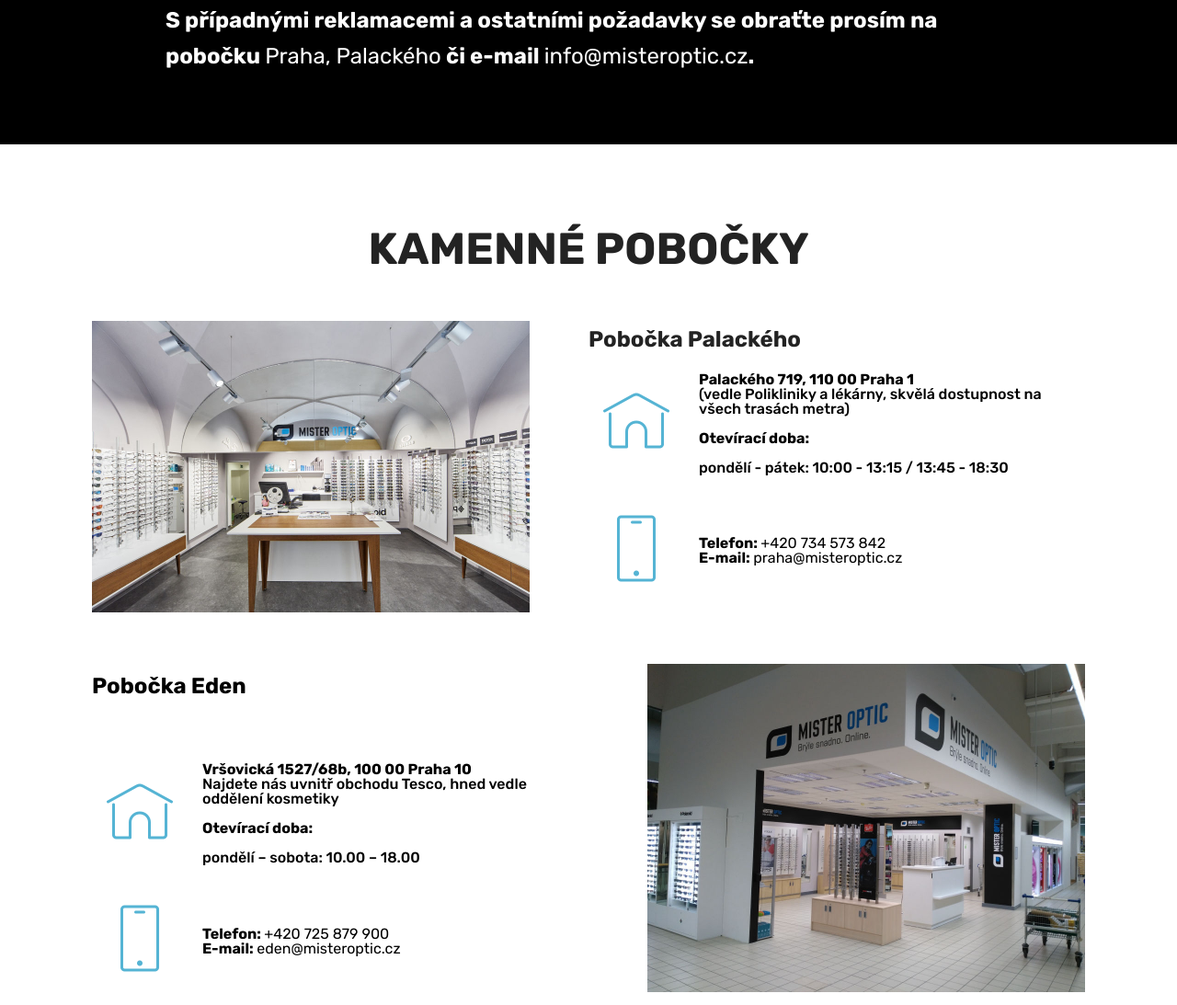
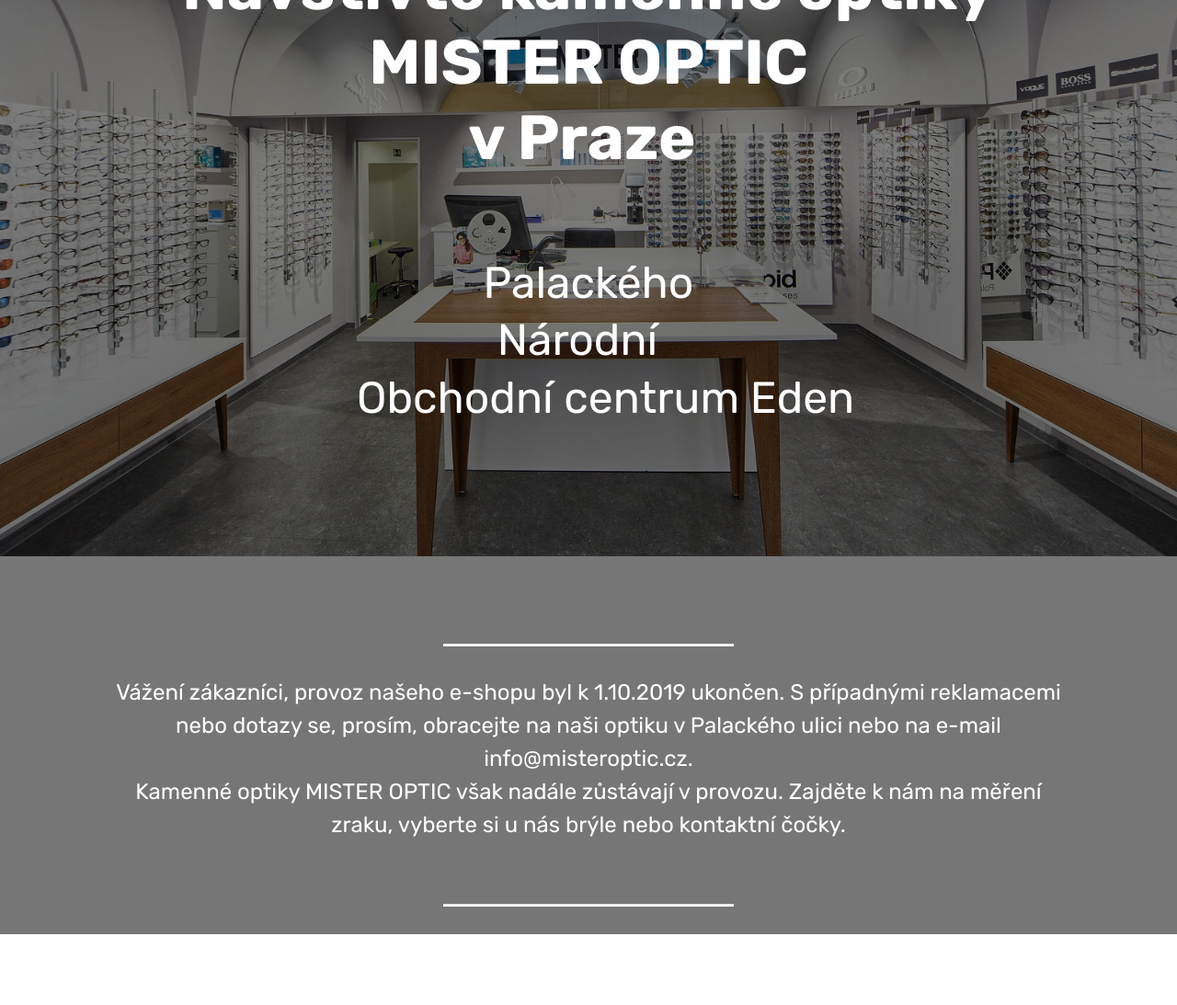
Before and after one commit to misteroptic/misteroptic.github.io, a plain HTML site: page index.html in a window 1280 px wide. Shown: the part 271-1364 px from the top of the page at 92% size. Drawn offline with Linux system fonts and the light colour scheme; files whose address does not match are found by name.

Commit message:
Add files via upload

```diff
--- a/assets/images/hashes.json
+++ b/assets/images/hashes.json
@@ -1 +1 @@
-{"z5JDzdMnID/fCprCnLpbDQ==":"logo%20mister%20optic-2-122x23.jpg","ana+27XN/M8VfNGMhlaUiA==":"mister-2-1037x582.png","9EwDcjtTKxCPbBJv8TO9zQ==":"ecommerce-1992280-1920-1920x1439.png","3oExf+xHBExIAJl2cB7vkQ==":"logo%20mister%20optic-3-644x124.png","PULX7ZNrtyKP/NL/hWxt1w==":"_m9a3997-952x634.jpg","PiEbhJqtTQFsS06ZZblMxg==":"_m9a3997-982x654.jpg","6vzoSAQ5ozb5OWC54a1/ng==":"img_20180404-90557-952x714.jpg","y6IAPyRpXXnu4J3jheluCg==":"kamennoptikaprahanrodn_www-800x524.jpg","PlIYeQhca8Kb7LPrL3Phrg==":"2-1008x376.png","zub6NwtSawP71+fXXu0y1w==":"3-1039x600.png","2/TEZ49/pYsyCmTZ927cdw==":"logo%20mister%20optic-3-644x124.png","+VB/139ud/UPoIAzsTeh1Q==":"mo-3-461x88.jpg","J1bPikGJUAGMnmbeItLdaw==":"mo-3-461x88.jpeg","+luE+3x/0O6ROaqutBTvoQ==":"mo-4-231x44.jpg","/lM3Isl4Fk3hVlQpQk7w4g==":"mo-5-638x122.jpg"}
+{"z5JDzdMnID/fCprCnLpbDQ==":"logo%20mister%20optic-2-122x23.jpg","ana+27XN/M8VfNGMhlaUiA==":"mister-2-1037x582.png","9EwDcjtTKxCPbBJv8TO9zQ==":"ecommerce-1992280-1920-1920x1439.png","3oExf+xHBExIAJl2cB7vkQ==":"logo%20mister%20optic-3-644x124.png","PULX7ZNrtyKP/NL/hWxt1w==":"_m9a3997-952x634.jpg","PiEbhJqtTQFsS06ZZblMxg==":"_m9a3997-982x654.jpg","6vzoSAQ5ozb5OWC54a1/ng==":"img_20180404-90557-952x714.jpg","y6IAPyRpXXnu4J3jheluCg==":"kamennoptikaprahanrodn_www-800x524.jpg","PlIYeQhca8Kb7LPrL3Phrg==":"2-1008x376.png","zub6NwtSawP71+fXXu0y1w==":"3-1039x600.png","2/TEZ49/pYsyCmTZ927cdw==":"logo%20mister%20optic-3-644x124.png","+VB/139ud/UPoIAzsTeh1Q==":"mo-3-461x88.jpg","J1bPikGJUAGMnmbeItLdaw==":"mo-3-461x88.jpeg","+luE+3x/0O6ROaqutBTvoQ==":"mo-4-231x44.jpg","/lM3Isl4Fk3hVlQpQk7w4g==":"mo-5-638x122.jpg","G4SHsr+0A/sa0aL1WG2L4Q==":"_m9a3997-1600x1066.jpg"}
--- a/assets/mobirise/css/mbr-additional.css
+++ b/assets/mobirise/css/mbr-additional.css
@@ -2513,15 +2513,44 @@ body {
 }
 .cid-rCqt6pelzQ {
   padding-top: 135px;
-  padding-bottom: 45px;
-  background-color: #000000;
+  padding-bottom: 105px;
+  background-image: url("../../../assets/images/-m9a3997-1600x1066.jpg");
 }
 .cid-rCqt6pelzQ H1 {
-  text-align: left;
+  text-align: center;
 }
 .cid-rCqt6pelzQ .mbr-text,
 .cid-rCqt6pelzQ .mbr-section-btn {
   text-align: left;
+}
+.cid-rCqt6pelzQ DIV {
+  text-align: center;
+}
+.cid-rCqt6pelzQ H3 {
+  text-align: center;
+}
+.cid-rDAhTFgk2n {
+  padding-top: 45px;
+  padding-bottom: 30px;
+  background-color: #767676;
+}
+.cid-rDAhTFgk2n .line {
+  background-color: #ffffff;
+  color: #ffffff;
+  align: center;
+  height: 2px;
+  margin: 0 auto;
+}
+.cid-rDAhTFgk2n .section-text {
+  padding: 2rem 0;
+}
+.cid-rDAhTFgk2n .inner-container {
+  margin: 0 auto;
+}
+@media (max-width: 768px) {
+  .cid-rDAhTFgk2n .inner-container {
+    width: 100% !important;
+  }
 }
 .cid-rCqxMv65eF {
   padding-top: 90px;
--- a/index.html
+++ b/index.html
@@ -15,8 +15,8 @@
   <link rel="stylesheet" href="assets/bootstrap/css/bootstrap.min.css">
   <link rel="stylesheet" href="assets/bootstrap/css/bootstrap-grid.min.css">
   <link rel="stylesheet" href="assets/bootstrap/css/bootstrap-reboot.min.css">
+  <link rel="stylesheet" href="assets/socicon/css/styles.css">
   <link rel="stylesheet" href="assets/dropdown/css/style.css">
-  <link rel="stylesheet" href="assets/socicon/css/styles.css">
   <link rel="stylesheet" href="assets/theme/css/style.css">
   <link rel="stylesheet" href="assets/mobirise/css/mbr-additional.css" type="text/css">
 
@@ -63,23 +63,43 @@
     </nav>
 </section>
 
-<section class="engine"><a href="https://mobirise.info/n">simple web templates</a></section><section class="header1 cid-rCqt6pelzQ" id="header1-c">
+<section class="engine"><a href="https://mobirise.info/p">site templates free download</a></section><section class="header1 cid-rCqt6pelzQ mbr-parallax-background" id="header1-c">
 
 
 
-
+    <div class="mbr-overlay" style="opacity: 0.5; background-color: rgb(0, 0, 0);">
+    </div>
 
     <div class="container">
         <div class="row justify-content-md-center">
             <div class="mbr-white col-md-10">
-                <h1 class="mbr-section-title align-center mbr-bold pb-3 mbr-fonts-style display-2">Provoz e-shopu byl od 1.10.2019 ukončen!</h1>
+                <h1 class="mbr-section-title align-center mbr-bold pb-3 mbr-fonts-style display-1"><br>Navštivte kamenné optiky
+<br>MISTER OPTIC<br>&nbsp; &nbsp;v Praze<span style="color: inherit; font-size: 4.25rem;">&nbsp; &nbsp;&nbsp;</span></h1>
+                <h3 class="mbr-section-subtitle align-center mbr-light pb-3 mbr-fonts-style display-2"><br><a href="index.html#features11-9">Palackého</a>
+<br><a href="index.html#features11-f">Národní </a>&nbsp;<div>&nbsp; &nbsp;<a href="index.html#features11-e">Obchodní centrum Eden</a>
+</div><div><br></div></h3>
 
-                <p class="mbr-text align-center pb-3 mbr-fonts-style display-5"><strong>S případnými reklamacemi a ostatními požadavky se obraťte prosím na pobočku <a href="index.html#features11-9">Praha, Palackého</a>&nbsp;či e-mail <a href="mailto:info@misteroptic.cz">info@misteroptic.cz</a>.</strong></p>
 
             </div>
         </div>
     </div>
 
+</section>
+
+<section class="mbr-section article content10 cid-rDAhTFgk2n" id="content10-i">
+
+
+
+    <div class="container">
+        <div class="inner-container" style="width: 95%;">
+            <hr class="line" style="width: 30%;">
+            <div class="section-text align-center mbr-white mbr-fonts-style display-5">Vážení zákazníci, provoz našeho e-shopu byl k 1.10.2019 ukončen. S případnými reklamacemi nebo dotazy se, prosím, obracejte na naši optiku v <a href="index.html#features11-9">Palackého ulici</a> nebo na e-mail <a href="mailto:info@misteroptic.cz">info@misteroptic.cz</a>.
+<div>
+</div><div>Kamenné optiky MISTER OPTIC však nadále zůstávají v provozu. Zajděte k nám na měření zraku, vyberte si u nás brýle nebo kontaktní čočky.
+</div><div><br></div></div>
+            <hr class="line" style="width: 30%;">
+        </div>
+    </div>
 </section>
 
 <section class="mbr-section content4 cid-rCqxMv65eF" id="content4-d">
@@ -300,12 +320,11 @@
             <div class="col-12 col-md-3 mbr-fonts-style display-7">
                 <h5 class="pb-3">Kontakt</h5>
                 <p class="mbr-text">E-Mail: <a href="mailto:info@misteroptic.cz">info@misteroptic.cz</a> <br>          Tel: <a href="tel:+420 702 025 859">+420 702 025 859</a>
-<br>Provozovatel: Axis Optik s.r.o.
-<br>Kostelní 168, 344 01 Domažlice&nbsp;<br></p>
+<br><br></p>
             </div>
             <div class="col-12 col-md-3 mbr-fonts-style display-7">
                 <h5 class="pb-3">Vše o nákupu</h5>
-                <p class="mbr-text"><a href="assets/files/Vrácení a reklamace.docx" target="_blank">Vrácení a reklamace</a><br><a class="text-primary" href="assets/files/PROHL%C3%81%C5%A0EN%C3%8D%20O%20OCHRAN%C4%9A%20OSOBN%C3%8DCH%20%C3%9ADAJ%C5%AE.docx" target="_blank">Ochrana osobních údajů</a></p>
+                <p class="mbr-text"><a href="assets/files/Vrácení a reklamace.docx" target="_blank">Vrácení a reklamace</a><br><a class="text-primary" href="assets/files/PROHL%C3%81%C5%A0EN%C3%8D%20O%20OCHRAN%C4%9A%20OSOBN%C3%8DCH%20%C3%9ADAJ%C5%AE.docx" target="_blank">Ochrana osobních údajů</a><br><a class="text-primary" href="assets/files/Kontakty.docx" target="_blank">Kontakty</a></p>
             </div>
         </div>
         <div class="footer-lower">
@@ -333,10 +352,11 @@
   <script src="assets/popper/popper.min.js"></script>
   <script src="assets/tether/tether.min.js"></script>
   <script src="assets/bootstrap/js/bootstrap.min.js"></script>
-  <script src="assets/smoothscroll/smooth-scroll.js"></script>
   <script src="assets/dropdown/js/nav-dropdown.js"></script>
   <script src="assets/dropdown/js/navbar-dropdown.js"></script>
   <script src="assets/touchswipe/jquery.touch-swipe.min.js"></script>
+  <script src="assets/parallax/jarallax.min.js"></script>
+  <script src="assets/smoothscroll/smooth-scroll.js"></script>
   <script src="assets/theme/js/script.js"></script>
 
 
```
Also changed, not shown: assets/images/-m9a3997-1600x1066.jpg (added), 1 other file.
